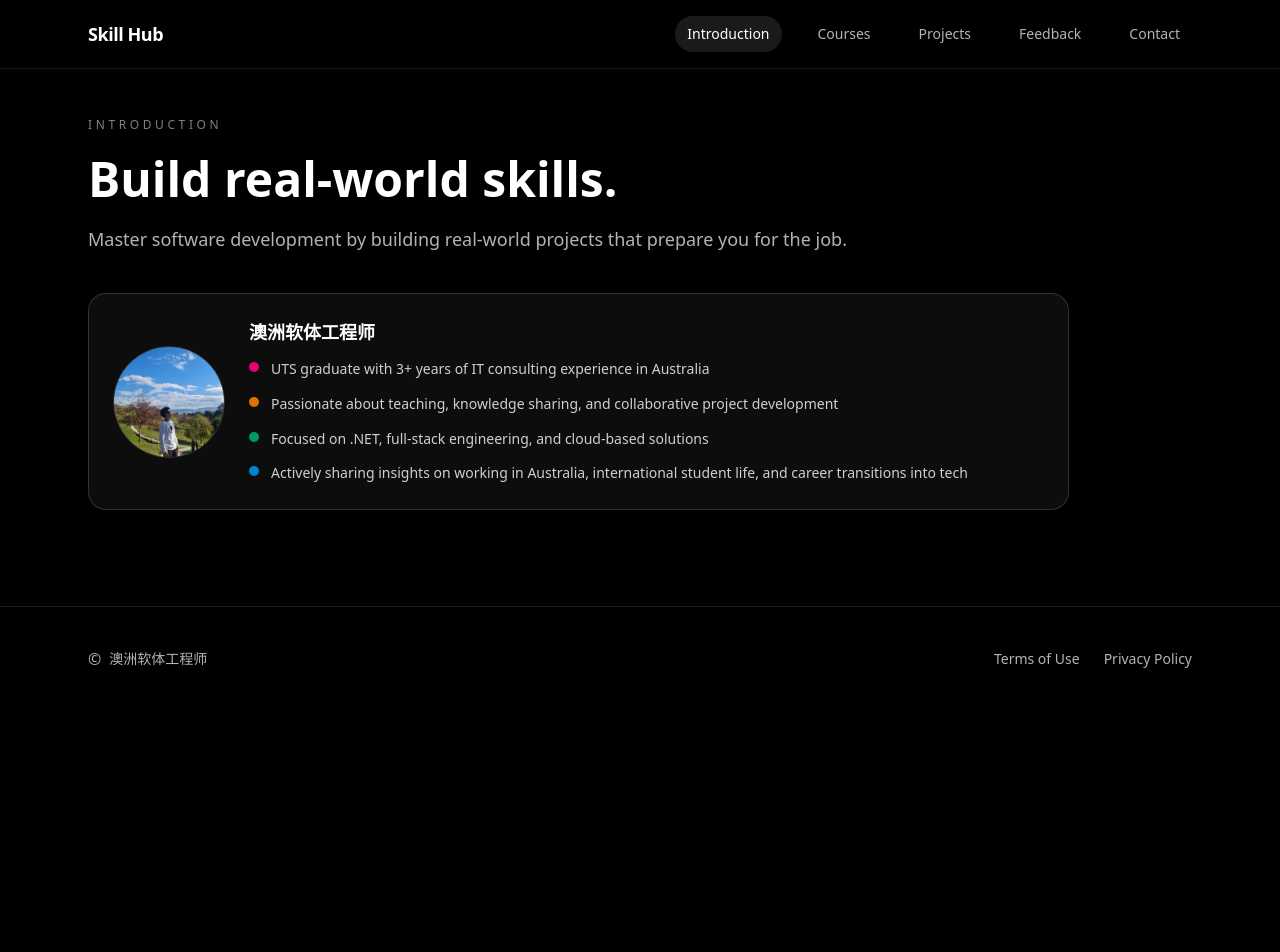
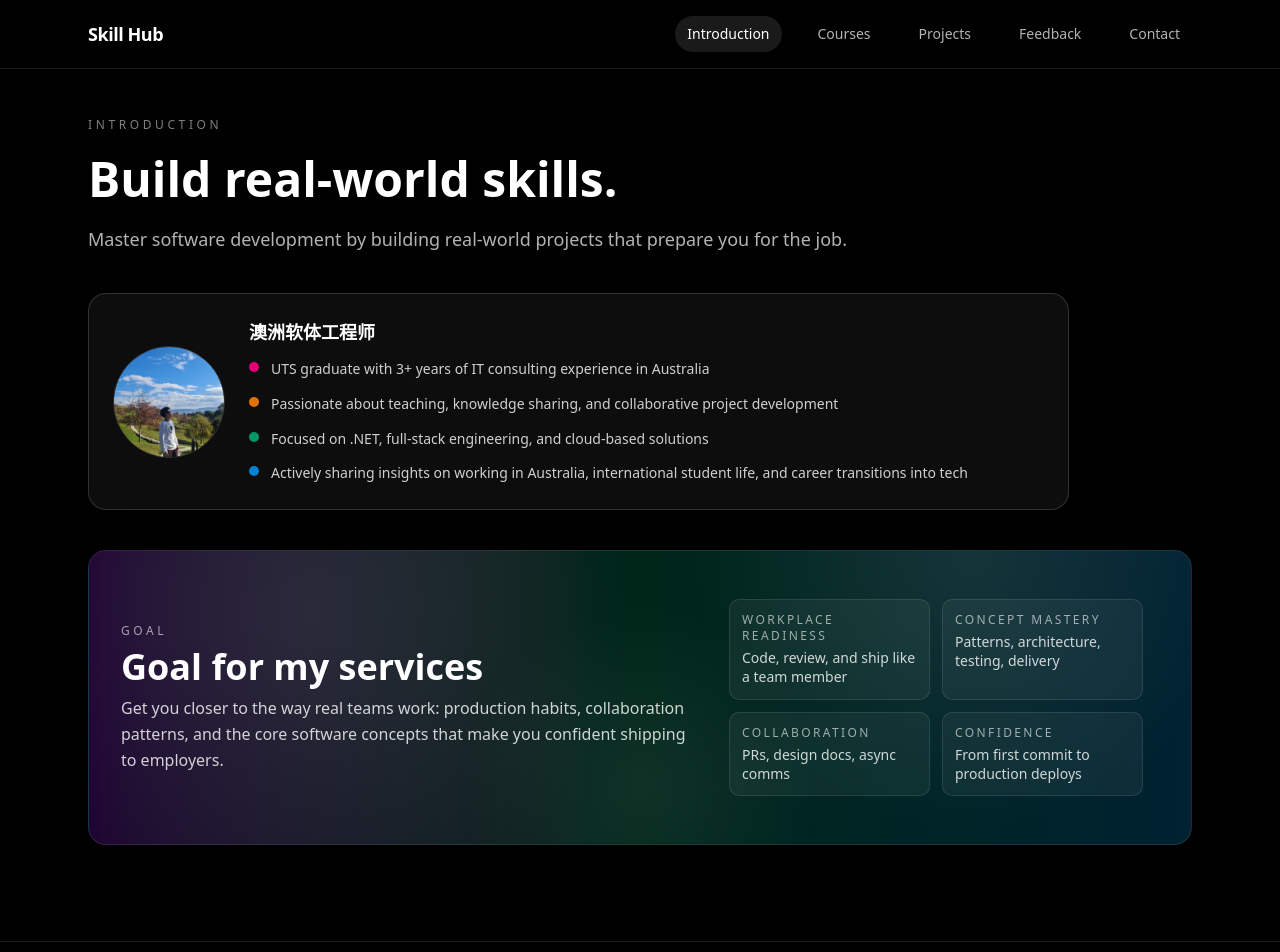
Before and after one commit to nxn-nicole/it-service-site, a Next.js app: page / in a window 1280 px wide. Shown: the top 952 px of the page. Before the commit the page ends 800 px from the top, so only its background shows below. Built offline with nearby package versions, Linux system fonts and the light colour scheme.

Commit message:
add goal

```diff
--- a/src/app/feedback/page.tsx
+++ b/src/app/feedback/page.tsx
@@ -21,6 +21,29 @@ const feedbacks = [
   },
 ];
 
+const stats = [
+  {
+    value: "100+",
+    label: "Students taught",
+    gradient: "from-violet-400 to-fuchsia-400",
+  },
+  {
+    value: "1000+",
+    label: "XHS fans",
+    gradient: "from-teal-300 to-emerald-400",
+  },
+  {
+    value: "4+",
+    label: "Years Of experience",
+    gradient: "from-pink-400 to-rose-400",
+  },
+  {
+    value: "5",
+    label: "Tracks Of coding courses",
+    gradient: "from-amber-300 to-orange-400",
+  },
+];
+
 export default function FeedbackPage() {
   return (
     <section className="space-y-10">
@@ -36,6 +59,25 @@ export default function FeedbackPage() {
           learners who turned practical IT skills into confidence, portfolios,
           and career opportunities.
         </p>
+      </div>
+
+      <div className="grid gap-4 sm:grid-cols-2 xl:grid-cols-4">
+        {stats.map((item) => (
+          <div
+            key={item.label}
+            className="relative overflow-hidden rounded-2xl border-t p-6 text-center"
+          >
+            <div
+              className={`absolute inset-x-0 top-0 h-1 bg-gradient-to-r ${item.gradient} opacity-70`}
+            />
+            <div
+              className={`text-3xl font-bold text-transparent bg-clip-text bg-gradient-to-r ${item.gradient}`}
+            >
+              {item.value}
+            </div>
+            <p className="mt-2 text-sm text-white/75">{item.label}</p>
+          </div>
+        ))}
       </div>
 
       <div className="grid gap-4 md:grid-cols-2">
--- a/src/app/page.tsx
+++ b/src/app/page.tsx
@@ -15,6 +15,7 @@ export default function IntroductionPage() {
           prepare you for the job.
         </p>
       </div>
+
       <a
         href="https://www.xiaohongshu.com/user/profile/615c36cd0000000002023df7?xsec_token=ABfwKVM6jH222sFPOPxFMLO4t1WgO79rOnQKRJGj4UmOE%3D&xsec_source=pc_search"
         target="_blank"
@@ -64,6 +65,52 @@ export default function IntroductionPage() {
           </div>
         </div>
       </a>
+
+      <div className="relative overflow-hidden rounded-2xl border border-white/10 bg-gradient-to-r from-purple-600/20 via-emerald-500/20 to-sky-500/20 p-8 shadow-[0_10px_50px_rgba(0,0,0,0.45)]">
+        <div className="pointer-events-none absolute inset-0 bg-[radial-gradient(circle_at_20%_20%,rgba(255,255,255,0.08),transparent_35%),radial-gradient(circle_at_80%_0%,rgba(255,255,255,0.08),transparent_30%),radial-gradient(circle_at_50%_80%,rgba(255,255,255,0.06),transparent_30%)]" />
+        <div className="relative flex flex-col gap-4 md:flex-row md:items-center md:justify-between">
+          <div className="space-y-2 md:max-w-xl">
+            <p className="text-xs uppercase tracking-[0.3em] text-white/60">
+              Goal
+            </p>
+            <h2 className="text-3xl font-semibold text-white md:text-4xl">
+              Goal for my services
+            </h2>
+            <p className="text-base text-white/80 leading-relaxed">
+              Get you closer to the way real teams work: production habits,
+              collaboration patterns, and the core software concepts that make
+              you confident shipping to employers.
+            </p>
+          </div>
+          <div className="grid w-full max-w-md grid-cols-2 gap-3 rounded-xl  p-4 md:w-auto">
+            {[
+              {
+                label: "Workplace readiness",
+                note: "Code, review, and ship like a team member",
+              },
+              {
+                label: "Concept mastery",
+                note: "Patterns, architecture, testing, delivery",
+              },
+              { label: "Collaboration", note: "PRs, design docs, async comms" },
+              {
+                label: "Confidence",
+                note: "From first commit to production deploys",
+              },
+            ].map((item) => (
+              <div
+                key={item.label}
+                className="rounded-lg border border-white/10 bg-white/5 p-3 text-sm text-white/80"
+              >
+                <p className="text-xs uppercase tracking-[0.2em] text-white/60">
+                  {item.label}
+                </p>
+                <p className="mt-1 leading-snug">{item.note}</p>
+              </div>
+            ))}
+          </div>
+        </div>
+      </div>
     </section>
   );
 }
```
